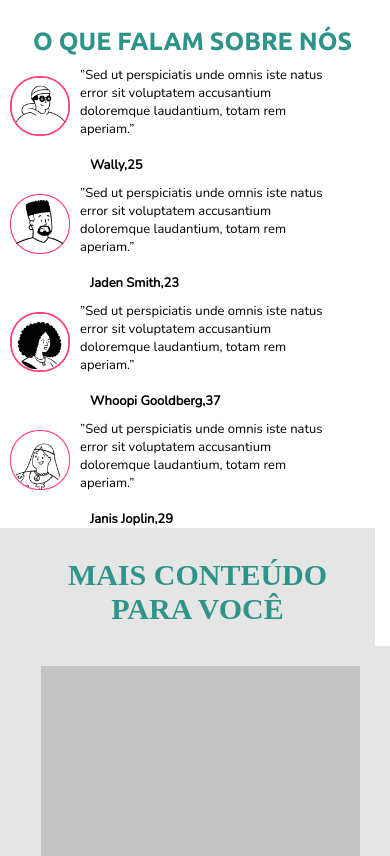
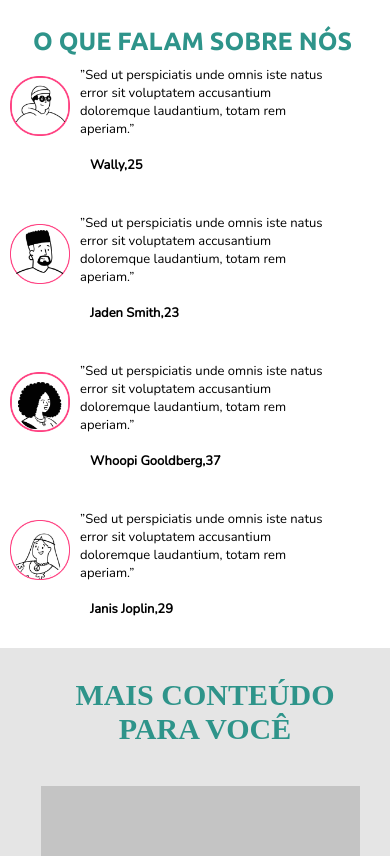
Before and after one commit to LeanDHC/dindin_Site, a plain HTML site: page index.html in a window 390 px wide. Shown: the part 969-1825 px from the top of the page. Drawn offline with nearby package versions, Linux system fonts and the light colour scheme.

Commit message:
Correção width Section h4

```diff
--- a/style.css
+++ b/style.css
@@ -870,7 +870,8 @@ footer{
    }
 
    .principal3 li{
-    padding: 10px 0px 0px 0px;
+
+    padding: 10px 0px 30px 0px;
    }
 
    .principal3 img{
@@ -884,7 +885,7 @@ footer{
     padding: 30px 30px 20px 50px;
     text-align: center;
     font-size: 30px;
-    width: 375px;
+
 
    }
 
```
